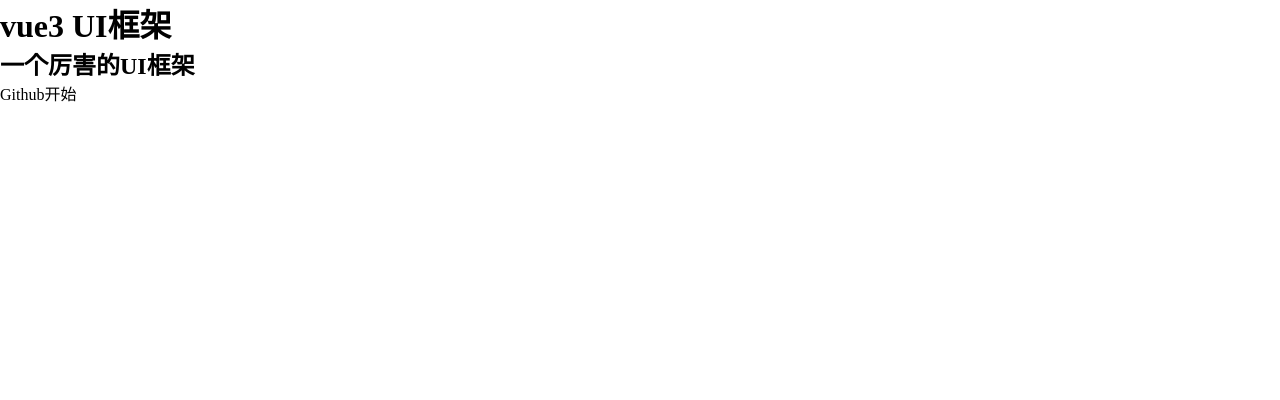
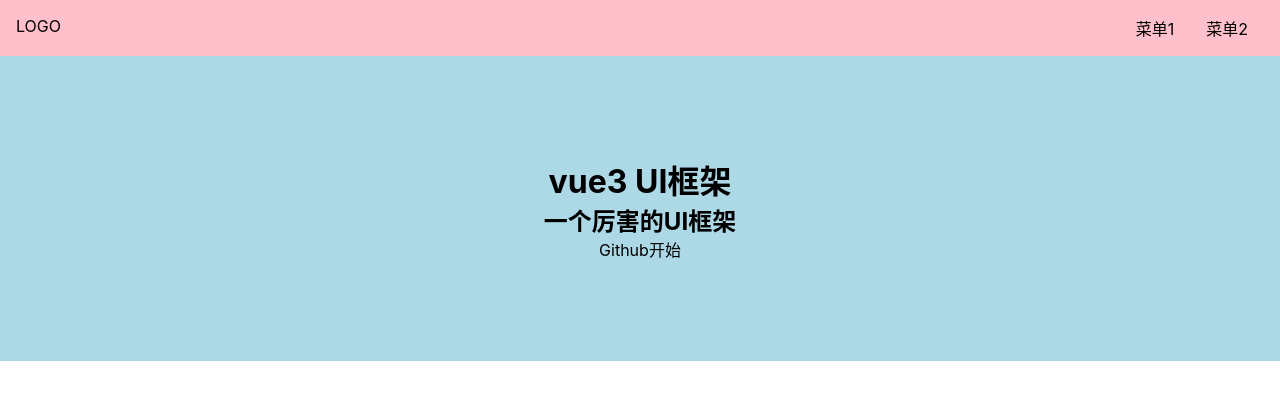
Before and after one commit to codevvvv9/vue3-wheel, a Vue app: page / in a window 1280 px wide. Shown: the top 400 px of the page. Built offline with nearby package versions, Linux system fonts and the light colour scheme.

Commit message:
What: 02-优化Home doc index.scss样式
Why:

*

How:

*

```diff
--- a/src/App.vue
+++ b/src/App.vue
@@ -23,17 +23,5 @@
   }
 </script>
 <style scoped>
-.logo {
-  height: 6em;
-  padding: 1.5em;
-  will-change: filter;
-}
 
-.logo:hover {
-  filter: drop-shadow(0 0 2em #646cffaa);
-}
-
-.logo.vue:hover {
-  filter: drop-shadow(0 0 2em #42b883aa);
-}
 </style>
--- /dev/null
+++ b/src/components/Topnav.vue
@@ -0,0 +1,34 @@
+<template>
+  <div class="topnav">
+    <div class="logo">LOGO</div>
+    <ul class="menu">
+      <li>菜单1</li>
+      <li>菜单2</li>
+    </ul>
+  </div>
+</template>
+<style lang="scss" scoped>
+  .topnav {
+    background: pink;
+    display: flex;
+    padding: 16px;
+    > .logo {
+      max-width: 6em;
+      margin-right: auto;
+    }
+    > .menu {
+      display: flex;
+      white-space: nowrap;
+      flex-wrap: nowrap;
+      > li {
+        margin: 0 1em;
+      }
+    }
+  }
+</style>
+
+<script lang="ts">
+export default {
+  name: 'Topnav'
+}
+</script>
--- a/src/index.scss
+++ b/src/index.scss
@@ -14,5 +14,13 @@
   color: inherit;
   &:hover {
     border-bottom: 1px solid;
+    cursor: pointer;
   }
 }
+
+body {
+  font-size: 16px;
+  // 为什么这样写 font-family
+  // 答案见 https://github.com/zenozeng/fonts.css/
+  font-family: -apple-system, "Noto Sans", "Helvetica Neue", Helvetica, "Nimbus Sans L", Arial, "Liberation Sans", "PingFang SC", "Hiragino Sans GB", "Noto Sans CJK SC", "Source Han Sans SC", "Source Han Sans CN", "Microsoft YaHei", "Wenquanyi Micro Hei", "WenQuanYi Zen Hei", "ST Heiti", SimHei, "WenQuanYi Zen Hei Sharp", sans-serif;
+}
--- a/src/views/Doc.vue
+++ b/src/views/Doc.vue
@@ -1,24 +1,19 @@
-<script setup lang="ts">
-import { ref } from 'vue'
-
-// defineProps<{ msg: string }>()
-
-const count = ref(0)
-</script>
-
 <template>
-  <div class="topnav">
-    <div class="logo"></div>
-    <div class="menu"></div>
-  </div>
+  <Topnav></Topnav>
   <div class="content">
     <aside>侧边栏</aside>
     <main>主内容</main>
   </div>
 </template>
 
+<script lang="ts">
+import Topnav from '../components/Topnav.vue'
+export default {
+  components: {
+    Topnav,
+  }
+}
+</script>
 <style scoped>
-.read-the-docs {
-  color: #888;
-}
+
 </style>
--- a/src/views/Home.vue
+++ b/src/views/Home.vue
@@ -1,16 +1,5 @@
-<script setup lang="ts">
-import { ref } from 'vue'
-
-// defineProps<{ msg: string }>()
-
-const count = ref(0)
-</script>
-
 <template>
-  <div class="topnav">
-    <div class="logo"></div>
-    <div class="menu"></div>
-  </div>
+  <Topnav></Topnav>
   <div class="banner">
     <h1>vue3 UI框架</h1>
     <h2>一个厉害的UI框架</h2>
@@ -21,6 +10,35 @@
   </div>
 </template>
 
-<style scoped lang="scss">
+<script lang="ts">
+import Topnav from '../components/Topnav.vue'
+export default {
+  components: {
+    Topnav
+  }
+}
+</script>
 
+<style lang="scss" scoped>
+  .banner {
+    padding: 100px 0px;
+    display: flex;
+    justify-content: center;
+    align-items: center;
+    flex-direction: column;
+    background: lightblue;
+    > .actions {
+      padding: 8px 0px;
+      a {
+        margin: 0 8px;
+        background: #fff;
+        display: inline-block;
+        $h: 28px;
+        height: $h;
+        line-height: $h;
+        border-radius: $h/2;
+        padding: 0 8px;
+      }
+    }
+  }
 </style>
```
